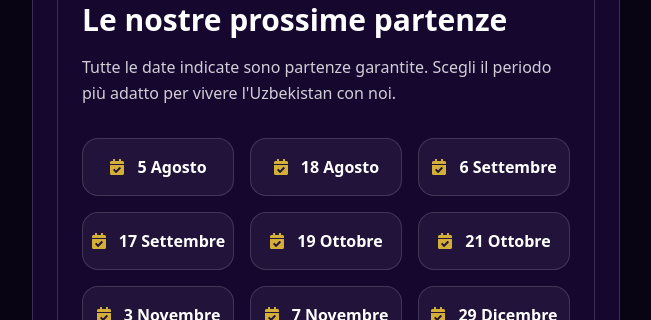
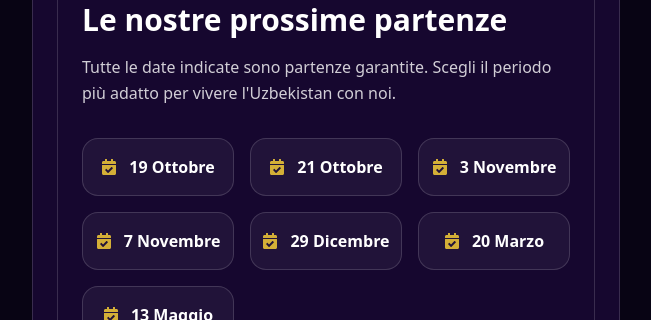
Before and after one commit to toybel/golden-terra-travel, a Next.js app: page / in a window 1280 px wide. Shown: the part 3120-3440 px from the top of the page, without its empty margins (314-965 px from the left). Built offline with nearby package versions, Linux system fonts and the light colour scheme.

Commit message:
Aggiornate partenze garantite 2026-2027

```diff
--- a/messages/en.ts
+++ b/messages/en.ts
@@ -93,7 +93,7 @@ export const en = {
     title: "Our upcoming departures",
     text: "All listed dates are guaranteed departures. Choose the best time to experience Uzbekistan with us.",
     dates: [
-      "5 August", "18 August", "6 September", "17 September", "19 October",
+      "19 October",
       "21 October", "3 November", "7 November", "29 December", "20 March", "13 May"
     ],
   },
--- a/messages/it.ts
+++ b/messages/it.ts
@@ -93,7 +93,7 @@ export const it = {
     title: "Le nostre prossime partenze",
     text: "Tutte le date indicate sono partenze garantite. Scegli il periodo più adatto per vivere l'Uzbekistan con noi.",
     dates: [
-      "5 Agosto", "18 Agosto", "6 Settembre", "17 Settembre", "19 Ottobre",
+      "19 Ottobre",
       "21 Ottobre", "3 Novembre", "7 Novembre", "29 Dicembre", "20 Marzo", "13 Maggio"
     ],
   },
```
